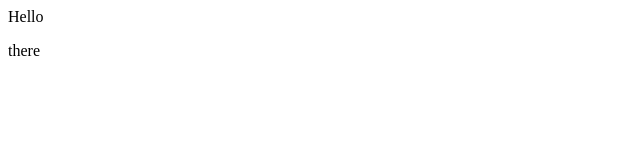
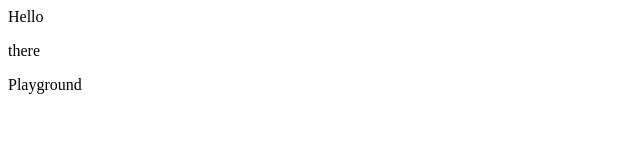
Before and after one commit to alinasilochi05/demo-repo, a plain HTML site: page index.html in a window 1280 px wide. Shown: the whole page, without its empty margins (0-640 px from the left). Drawn offline with Linux system fonts and the light colour scheme.

Commit message:
feature: Add a new paragraph

```diff
--- a/index.html
+++ b/index.html
@@ -1,2 +1,3 @@
 <div>Hello</div>
 <p>there</p>
+<p>Playground</p>
```
